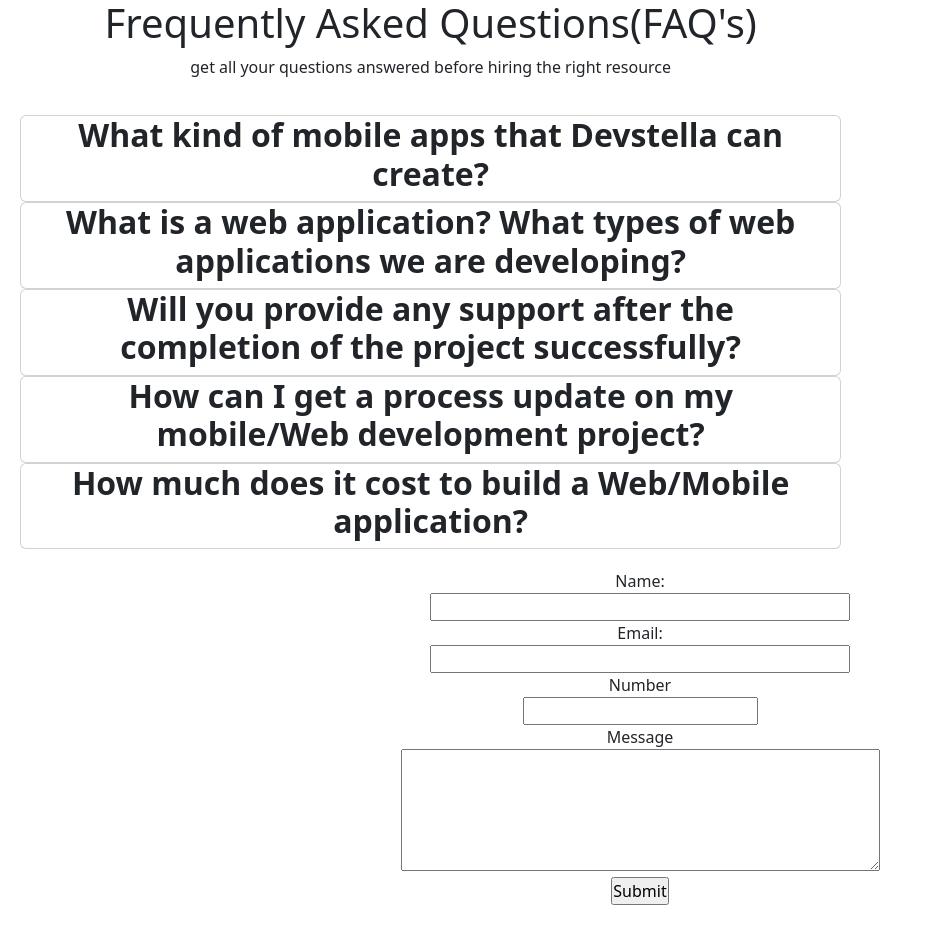
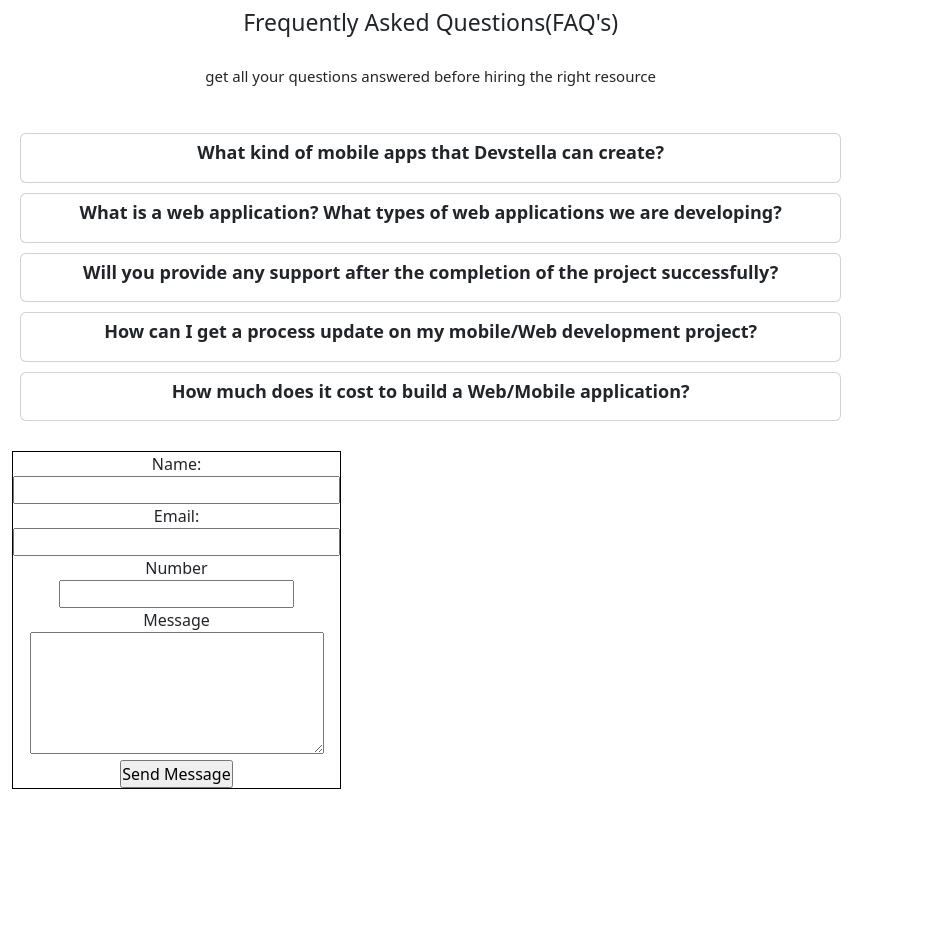
Before and after one commit to WebMa-Startup/Devstella, a plain HTML site: page index.html in a window 1280 px wide. Shown: the part 1043-1986 px from the top of the page, without its empty margins (0-931 px from the left). After the commit the page ends 1926 px from the top, so only its background shows below. Drawn offline with nearby package versions, Linux system fonts and the light colour scheme; a web font is replaced by a local one.

Commit message:
chandru update the contact div

```diff
--- a/css/FAQ.css
+++ b/css/FAQ.css
@@ -1,16 +1,84 @@
+*{
+    margin: 0;
+    padding: 0;
+}
+.faqstart>p,h1{
+    text-align: center;
+}
+.faqstart>h1{
+    font-size: 23px;
+    padding: 10px;
+}
+.faqstart>p{
+    font-size: 15px;
+    padding: 10px;
 
-    .quesans{
-        /* display: none; */
+}
+.quesans{
         cursor: pointer;
         border:1px solid coral;
-        margin-top: 10px;
+        margin-bottom: 10px;
+
     }
     .quesans>h2{
         font-weight: 600;
+        font-size: 18px;
+        padding: 8px;
+        margin-bottom: 10px;
     }
     .quesans>h3{
-        text-indent: 60px;
+        text-indent: 50px;
+        font-size: 15px;
+        text-align: justify;
+        line-height: 23px;
     }
     .faqrow{
         padding: 20px;
     }
+
+
+
+
+
+
+
+
+
+
+
+
+
+
+
+
+
+
+
+
+
+
+
+
+
+
+
+
+
+
+
+
+
+
+
+
+
+
+
+
+
+   /* contact page */
+   form{
+    border: 1px solid black;
+    position: absolute;
+    margin: auto 0;
+   }
--- a/index.html
+++ b/index.html
@@ -10,6 +10,8 @@
     <link rel="stylesheet" href="./css/service.css">
     <link rel="stylesheet" href="./css/home.css">
     <link rel="stylesheet" href="./css/FAQ.css">
+
+    <link rel="stylesheet" href="./css/custom.css">
     <!--                 CDN's             -->
 
   <link href="https://cdn.jsdelivr.net/npm/bootstrap@5.3.0/dist/css/bootstrap.min.css" rel="stylesheet"
@@ -154,11 +156,8 @@
 
   <div class="row faqrow">
       <div class="quesans col-sm-12 card">
-          <h2 data-bs-toggle="collapse" data-bs-target="#ques1" aria-expanded="false" aria-controls="question1">What
-            kind
-            of mobile apps that Devstella can create?</h2>
-          <h3 id="ques1" class="collapse">We can develop apps for iOS, Android, and cross-platform using a variety of
-            technologies and skills. We have expertise in building
+          <h2 data-bs-toggle="collapse" data-bs-target="#ques1" aria-expanded="false" aria-controls="question1">What kind of mobile apps that Devstella can create?</h2>
+          <h3 id="ques1" class="collapse">We can develop apps for iOS, Android, and cross-platform using a variety of technologies and skills. We have expertise in building
               native apps using Flutter. HTML5/CSS/JavaScript; cross-platform
               apps with and hybrid apps with React native . We also have
               extensive experience in developing secure mobile applications
@@ -172,8 +171,7 @@
       <div class="quesans col-sm-12 card">
           <h2 data-bs-toggle="collapse" href="#ques2">What is a web application? What types of web applications we
               are developing?</h2>
-          <h3 id="ques2" class="collapse">A web application is a client-server computer program that runs on a
-            remote/cloud server and can be accessed from any browser. It uses
+          <h3 id="ques2" class="collapse">A web application is a client-server computer program that runs on a remote/cloud server and can be accessed from any browser. It uses
               server-side scripts to manage storage and client-side scripts to display data
               to users.
               <br><br>
@@ -183,17 +181,12 @@
               Dynamic Web Applications <br>
               Shopping or eCommerce App <br>
               Portal Web Applications <br>
-            Web Applications with Content Management Systems. <br>
-          </h3>
+              Web Applications with Content Management Systems. <br></h3>
       </div>
 
       <div class="quesans col-sm-12 card">
-          <h2 data-bs-toggle="collapse" href="#ques3">Will you provide any support after the completion of the project
-            successfully?</h2>
-          <h3 id="ques3" class="collapse">Our goal is not only to create a successful product but also to make sure our
-            clients continue to succeed in future endeavors. All of our mobile app development services come with
-            ongoing
-            support packages for each
+          <h2 data-bs-toggle="collapse" href="#ques3">Will you provide any support after the completion of the project successfully?</h2>
+          <h3 id="ques3" class="collapse">Our goal is not only to create a successful product but also to make sure our clients continue to succeed in future endeavors. All of our mobile app development services come with ongoing support packages for each
               project. While it may be easy to build an app from scratch, keeping it
               updated and secure requires a commitment from your business—and
               Devstella offers mobile app maintenance services to help you through
@@ -203,10 +196,7 @@
       <div class="quesans col-sm-12 card">
           <h2 data-bs-toggle="collapse" href="#ques4">How can I get a process update on my mobile/Web
               development project?</h2>
-          <h3 id="ques4" class="collapse">Getting a status update on your project is very important. As a client, you
-            want
-            to make sure that your projects are being managed and that they’re still on track to be finished when
-            expected. The best way to stay informed
+          <h3 id="ques4" class="collapse">Getting a status update on your project is very important. As a client, you want to make sure that your projects are being managed and that they’re still on track to be finished when expected. The best way to stay informed
               about your project is to set regular meetings with your mobile application
               development team members. During these meetings, have each person
               explain what their responsibilities are for that day/week/month and what
@@ -217,8 +207,7 @@
 
       <div class="quesans col-sm-12 card">
           <h2 data-bs-toggle="collapse" href="#ques5">How much does it cost to build a Web/Mobile application?</h2>
-          <h3 id="ques5" class="collapse">The cost of a web application depends on its features, complexity, development
-            time, and level of customization.
+          <h3 id="ques5" class="collapse">The cost of a web application depends on its features, complexity, development time, and level of customization.
               <br><br>
              <b>Features:</b> Number of third-party integrations, APIs, database
               complexity, content types, mobile compatibility, etc. <br><br>
@@ -226,8 +215,7 @@
               are more expensive compare to ready-made design templates.
               The complexity of the project: If your project requires the expertise
               and skills of experienced and qualified developers, the cost will be
-            higher.
-          </h3>
+              higher.</h3>
       </div>
   </div>
 </div>
@@ -236,30 +224,29 @@
     <!-- ***************************     FAQ div End       *********************-->
 
 <!-- *************************** contect div start *********************-->
-<!-- *************************** contect div start *********************-->
 <form action="">
   <div class="name">
    <label for="Name">Name:</label><br>
-   <input type="text" name="name" id="name" size="40"><br>
+   <input type="text" name="name" id="name" size="30"><br>
   </div>
 
   <div class="email">
    <label for="Email">Email:</label><br>
-   <input type="text" name="email" id="email" size="40"><br>
+   <input type="text" name="email" id="email" size="30"><br>
 </div>
 
 <div class="num">
   <label for="Number">Number</label><br>
-  <input type="number" name="Number" id="number" size="40"><br>
+  <input type="number" name="Number" id="number" size="0"><br>
 </div>
 
 <div class="message">
   <label for="message">Message</label><br>
-  <textarea type="text" rows="5" cols="50" size="40"></textarea>
+  <textarea type="text" rows="5" cols="30"></textarea>
 </div>
 
 <div class="submit">
-  <input type="submit" name="send" placeholder="Submit" id="submit">
+  <input type="submit" name="send" value="Send Message" id="submit">
 </div>
 </form>
 
@@ -308,6 +295,7 @@
 <!-- Script -->
 <script src="./js/index.js"></script>
 <script src="https://cdn.jsdelivr.net/npm/bootstrap@5.3.0/dist/js/bootstrap.bundle.min.js"
-  integrity="sha384-geWF76RCwLtnZ8qwWowPQNguL3RmwHVBC9FhGdlKrxdiJJigb/j/68SIy3Te4Bkz" crossorigin="anonymous"></script>
+    integrity="sha384-geWF76RCwLtnZ8qwWowPQNguL3RmwHVBC9FhGdlKrxdiJJigb/j/68SIy3Te4Bkz"
+    crossorigin="anonymous"></script>
 
 </html>
```
Lines whose indentation alone changed are shown as unchanged.
